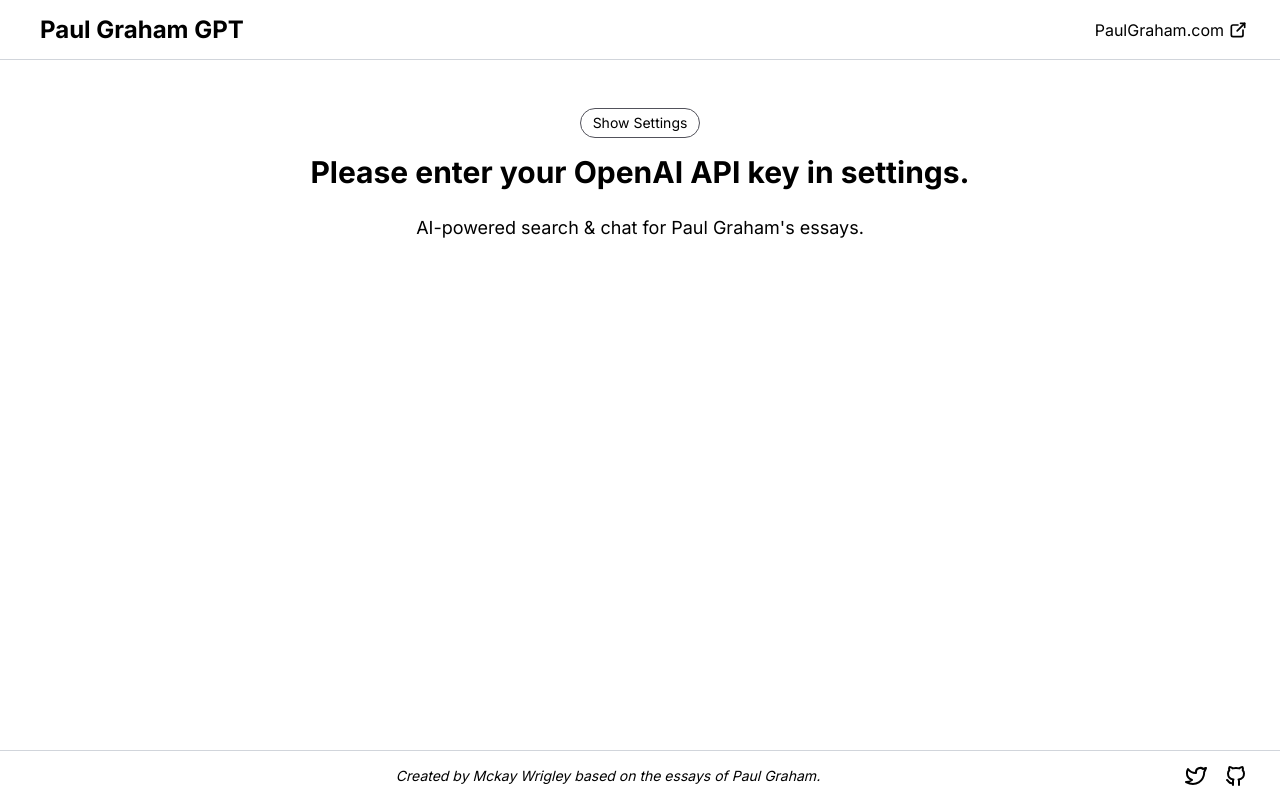
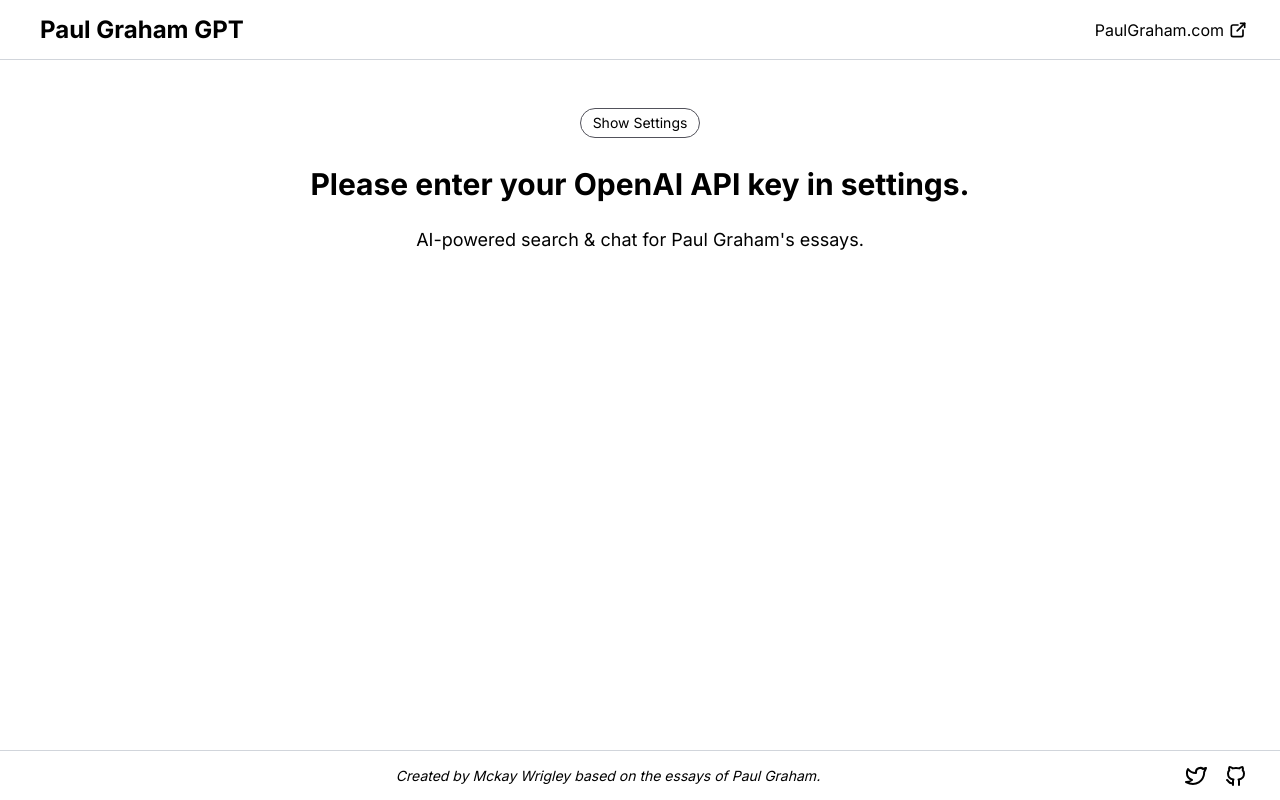
Before and after one commit to mckaywrigley/paul-graham-gpt, a Next.js app: page / in a window 1280 px wide. Built offline with nearby package versions, Linux system fonts and the light colour scheme.

Commit message:
spacing ocd

```diff
--- a/pages/index.tsx
+++ b/pages/index.tsx
@@ -289,7 +289,7 @@
                 </button>
               </div>
             ) : (
-              <div className="text-center font-bold text-3xl mt-4">Please enter your OpenAI API key in settings.</div>
+              <div className="text-center font-bold text-3xl mt-7">Please enter your OpenAI API key in settings.</div>
             )}
 
             {loading ? (
```
